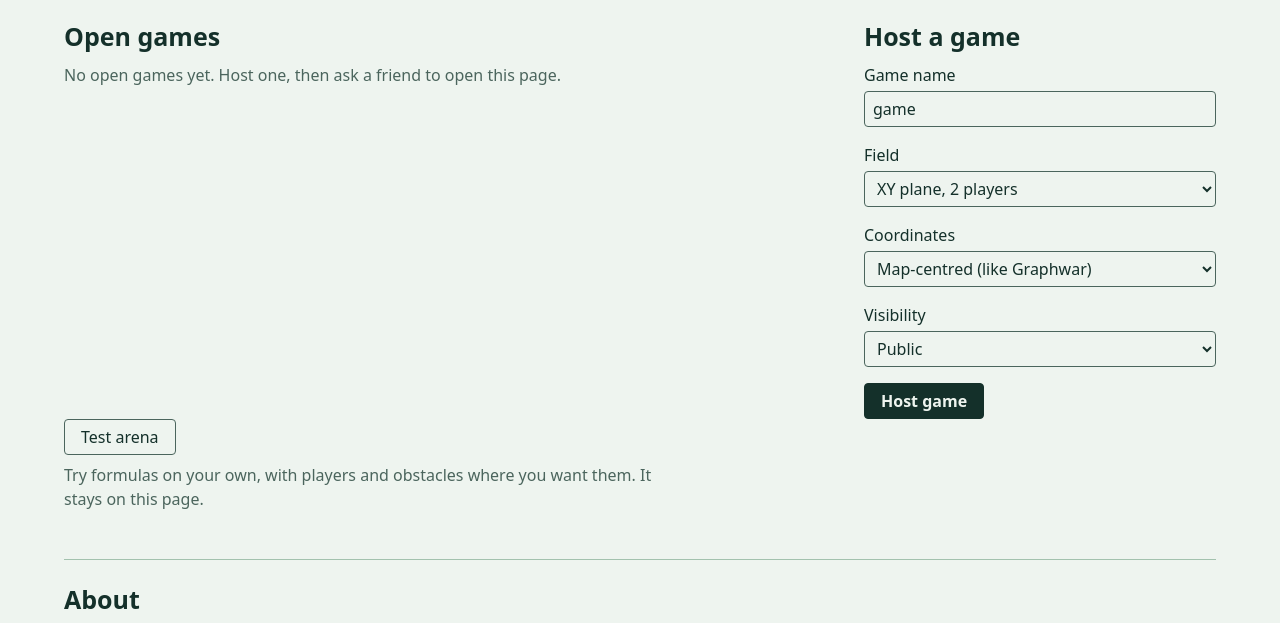
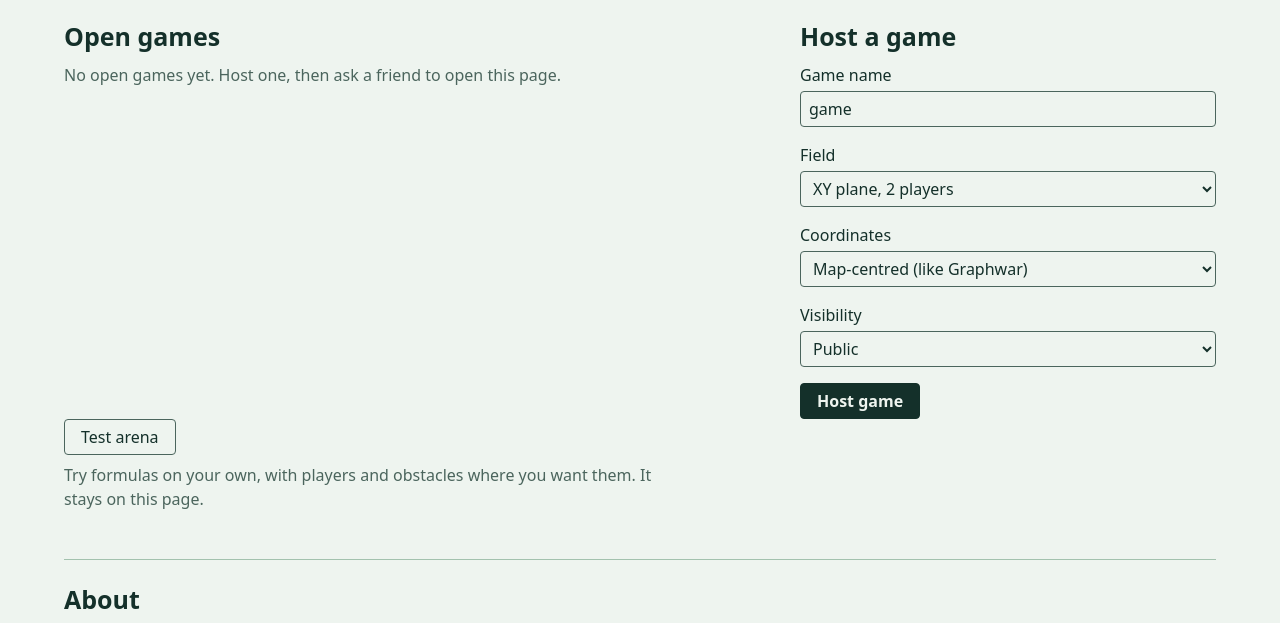
Before and after one commit to jmigual/graph-fight, a website with bundled scripts: page static/index.html in a window 1280 px wide. Shown: the part 145-768 px from the top of the page. Built offline with nearby package versions, Linux system fonts and the light colour scheme; no server answers; a web font is replaced by a local one.

Commit message:
Balance the lobby columns and let the host form's fields fill them
The open games column was 880 px wide and the host form's fields stopped
at 352 px. Two columns are now minmax(0, 1fr) and minmax(20rem, 26rem)
with a 4rem gap, and the form is at most 32rem wide with fields that
fill it, so in one column too its fields share one edge.

```diff
--- a/static/style.css
+++ b/static/style.css
@@ -197,6 +197,9 @@ button:disabled { opacity: 0.45; cursor: not-allowed; }
 @keyframes draw-curve { from { stroke-dashoffset: 1; } to { stroke-dashoffset: 0; } }
 
 .lobby-grid { display: grid; gap: 2rem; }
+/* One edge for the form's fields, in one column as in two. */
+#host-form { max-width: 32rem; }
+#host-form .field { max-width: none; }
 
 /* About, below the lobby so returning players need no extra scrolling (ADR 29). */
 #about { margin-top: 3rem; padding-top: 1.5rem; border-top: 1px solid var(--grid-major); }
@@ -374,7 +377,7 @@ input.math { font-size: 1.25rem; width: 100%; min-width: 0; }
 
 /* Desktop: two columns. */
 @media (min-width: 960px) {
-    .lobby-grid { grid-template-columns: minmax(0, 1fr) 22rem; gap: 3rem; }
+    .lobby-grid { grid-template-columns: minmax(0, 1fr) minmax(20rem, 26rem); gap: 4rem; }
     .about-grid { grid-template-columns: minmax(0, 1fr) minmax(0, 28rem); gap: 3rem; }
     #game { grid-template-columns: minmax(0, 1fr) var(--side); gap: 2rem; }
 }
```
